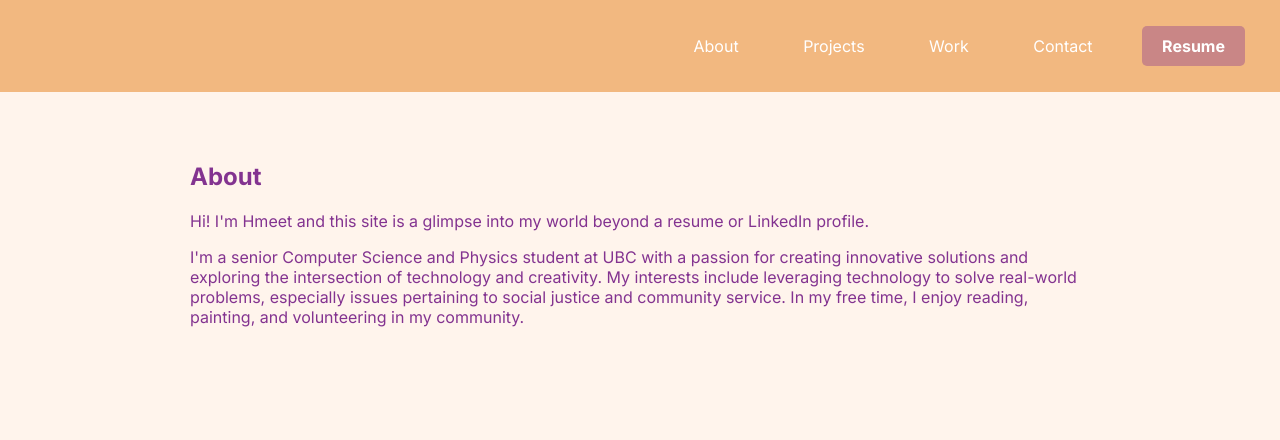
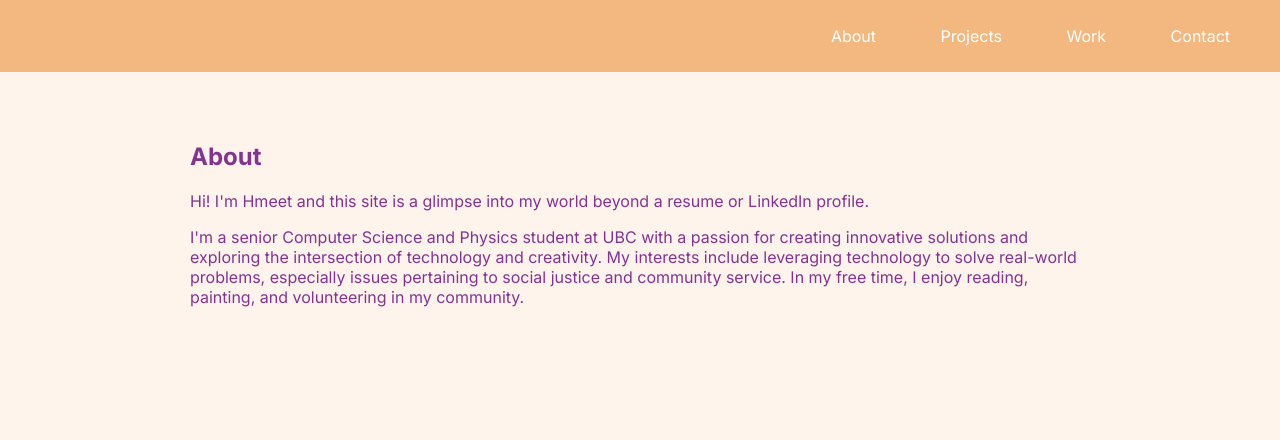
Before and after one commit to hmeeet/hmeetrai.github.io, a plain HTML site: page index.html in a window 1280 px wide. Shown: the top 440 px of the page. Drawn offline with Linux system fonts and the light colour scheme.

```diff
--- a/index.html
+++ b/index.html
@@ -18,9 +18,7 @@
         <li><a href="#projects">Projects</a></li>
         <li><a href="#work">Work</a></li>
         <li><a href="#contact">Contact</a></li>
-        <li>
-          <a href="assets/HmeetRaiResume.pdf" download class="resume-button">Resume</a>
-        </li>
+
       </ul>
     </nav>
 
```
Also changed, not shown: assets/mail.svg (deleted), 1 other file.
